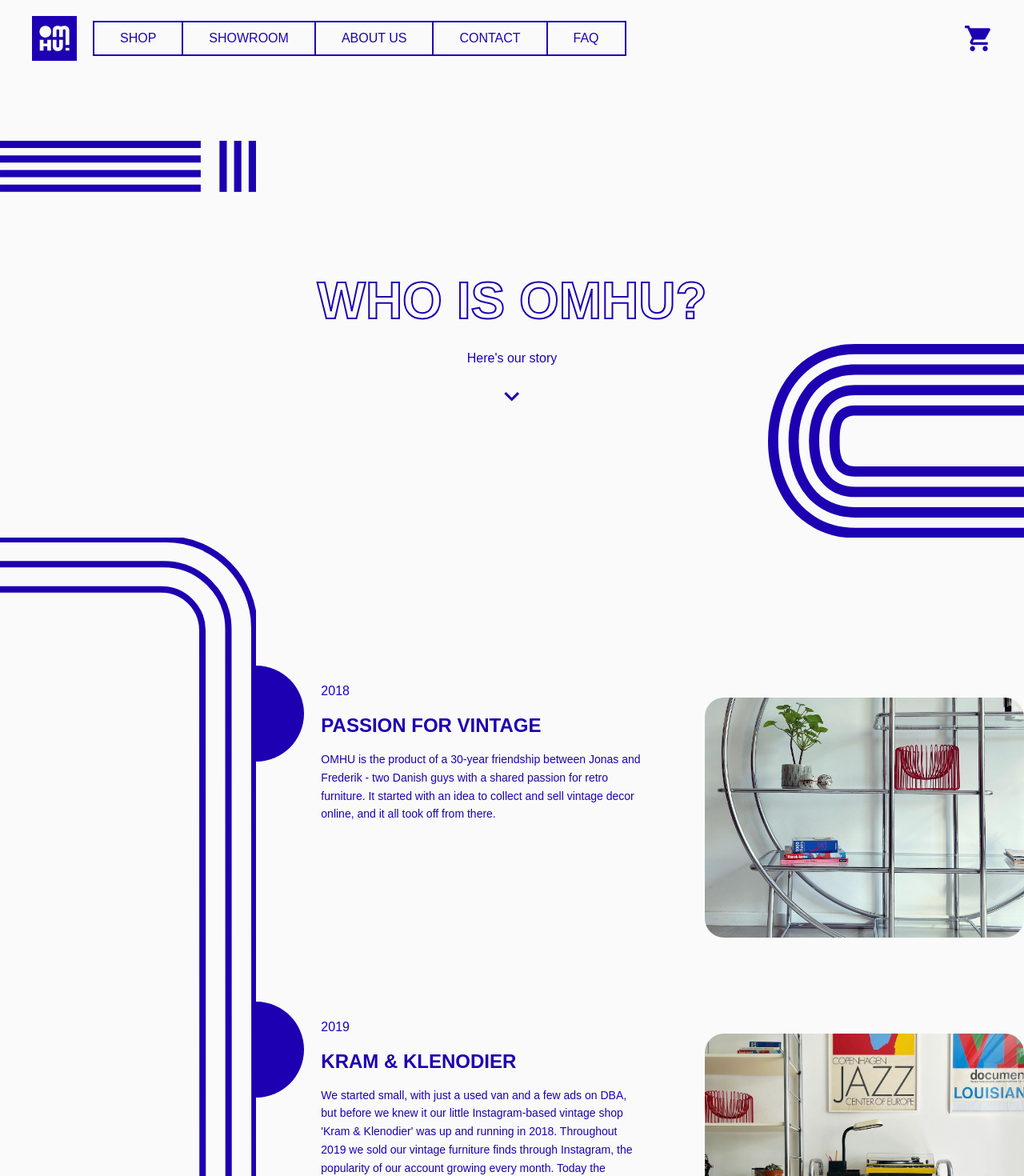
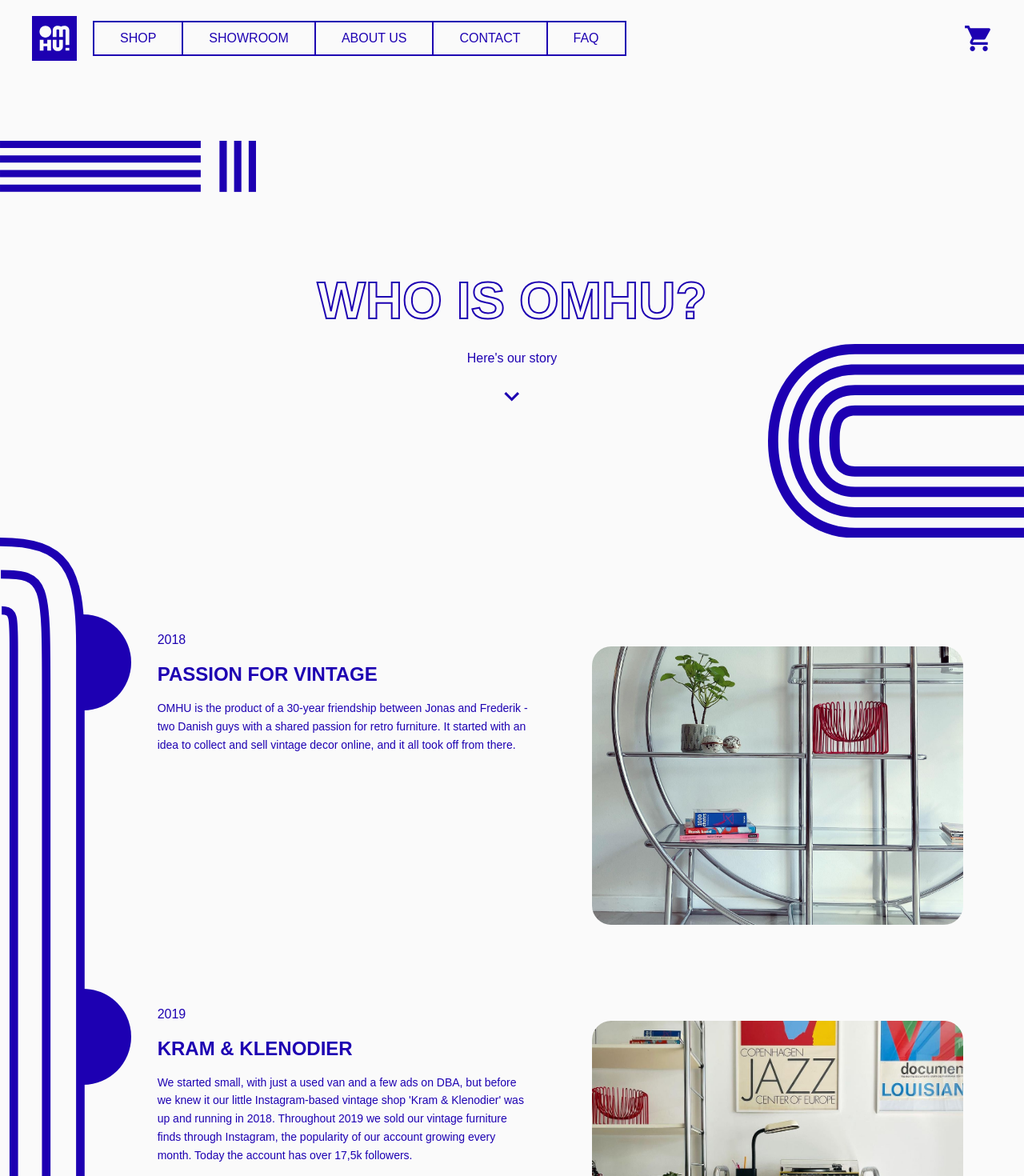
Before and after one commit to mariatlund/omhu, a Next.js app: page /about in a window 1280 px wide. Shown: the top 1470 px of the page at 80% size. Built offline with nearby package versions, Linux system fonts and the light colour scheme.

Commit message:
about page margin and timeline svg fixes

```diff
--- a/src/modules/AboutTimeline/AboutTimeline.tsx
+++ b/src/modules/AboutTimeline/AboutTimeline.tsx
@@ -75,18 +75,18 @@
 function AboutTimeline() {
   return (
     <section id="about" className="text-blue relative overflow-hidden grid grid-cols-12">
-      <div className="relative w-full h-full overflow-hidden flex col-span-1 xl:hidden">
+      <div className="relative w-full h-full overflow-hidden flex col-span-1 2xl:hidden">
         <div className="absolute grid place-items-start w-full">
           <div className="w-full">{timelinePhone}</div>
         </div>
       </div>
-      <div className="relative hidden w-full h-full overflow-hidden col-span-3 xl:flex">
+      <div className="relative hidden w-full h-full overflow-hidden col-span-3 2xl:flex">
         <div className="absolute grid place-items-start w-full">
           <div className="w-full">{timelineDesktop}</div>
         </div>
       </div>
 
-      <div className="grid space-y-10 pt-12 ml-[-3px] max-w-[1100px] col-span-11 md:pt-20 md:space-y-20 xl:col-span-9 xl:ml-0 xl:pt-40 2xl:pt-52 pb-20 xl:pb-40">
+      <div className="grid space-y-10 pt-12 ml-[-3px] max-w-[1100px] col-span-11 md:pt-24 md:space-y-20 2xl:col-span-8 2xl:ml-0 2xl:pt-52 pb-20 2xl:pb-40">
         {bulletPoints.map((item, index) => {
           return <TimelineCard key={index} {...item} />;
         })}
```
